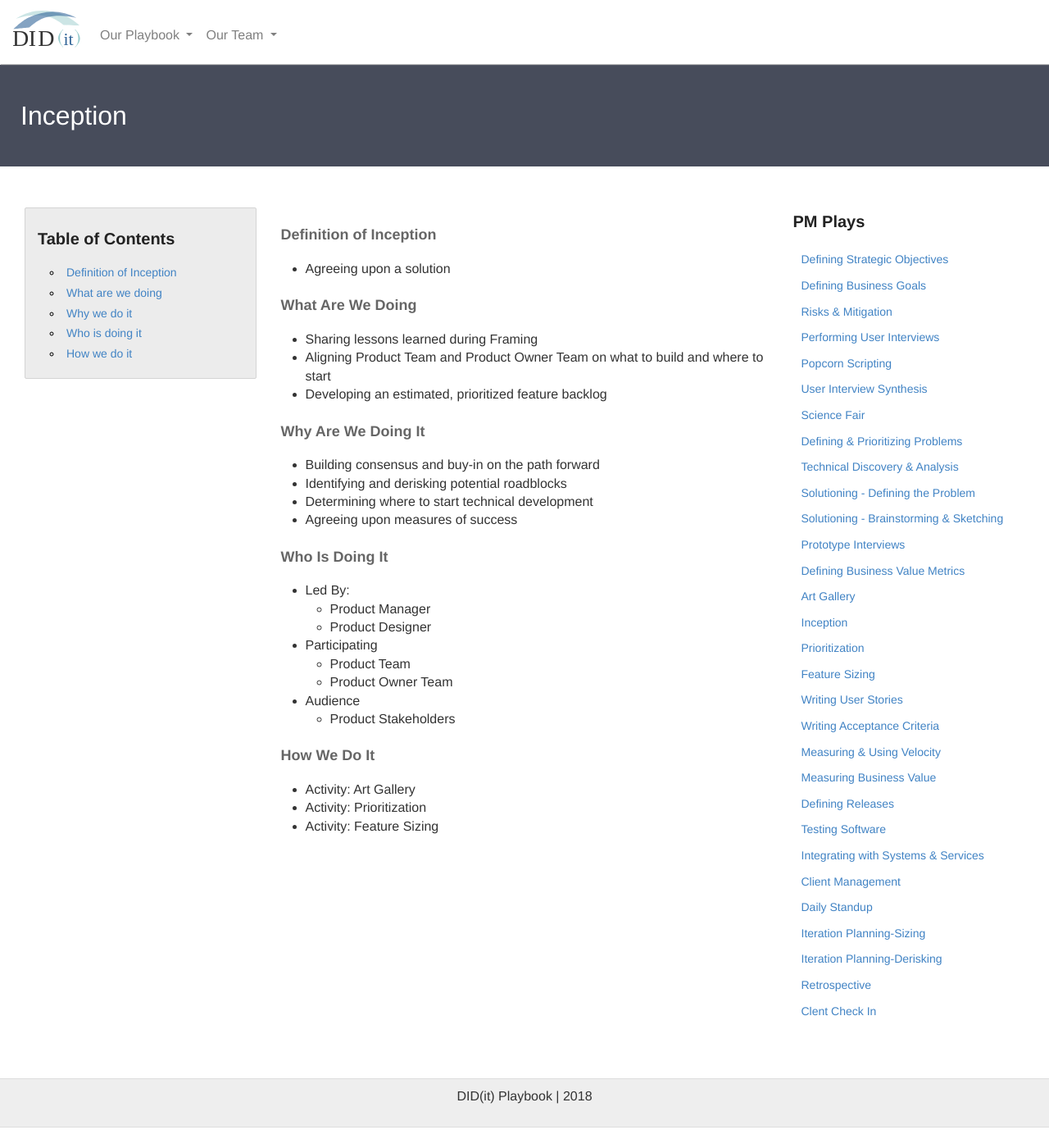
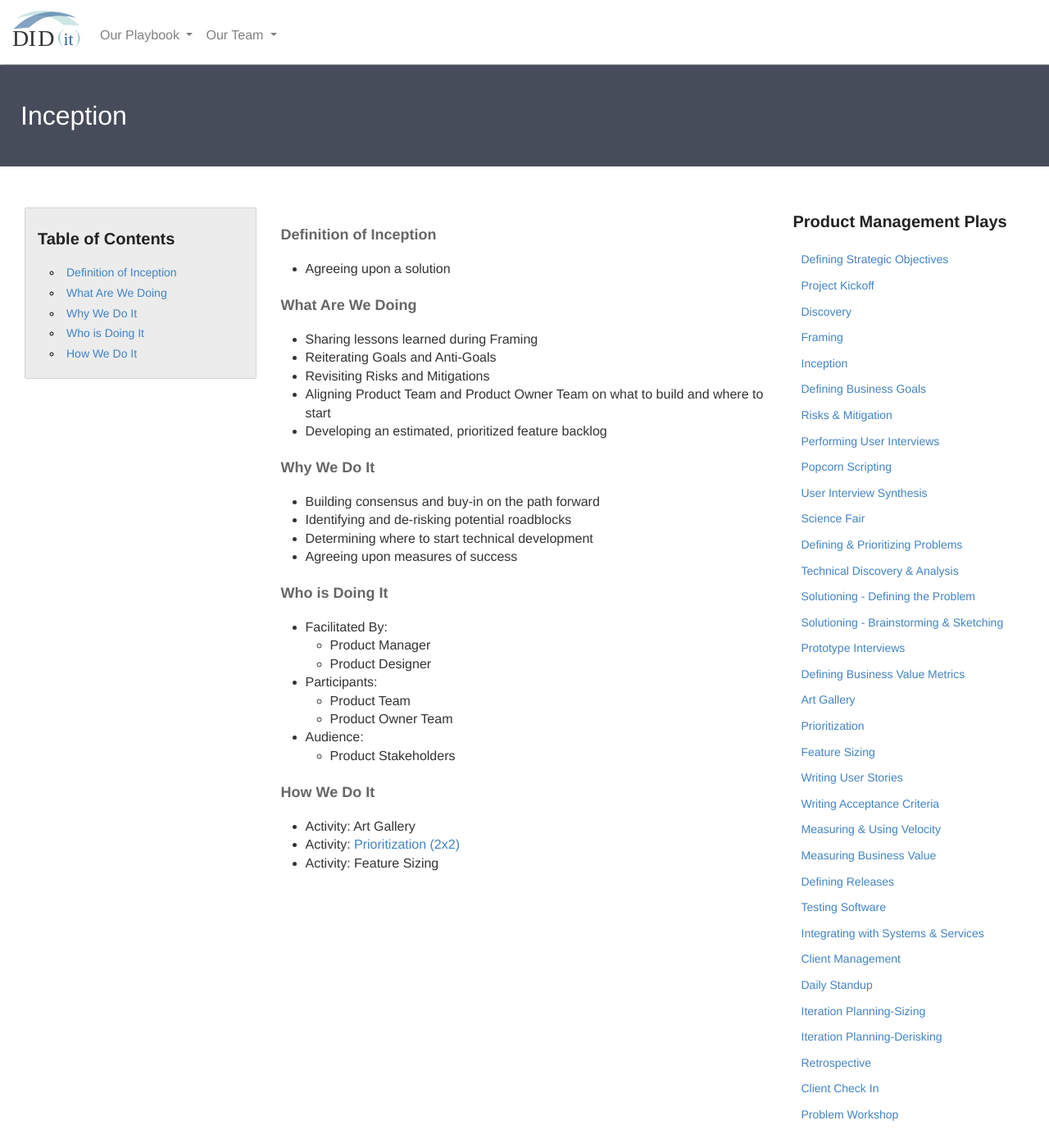
Before and after one commit to KnightPointSystems/kps_playbook, a Jekyll site: the page built from inception.md, in a window 1280 px wide and 1400 px high. Shown: the whole window at 82% size. Built offline with Jekyll 4.4.1, drawn with Linux system fonts in a browser that asks for light colours; nearby versions of some CDN libraries.

Commit message:
Updated two plays

```diff
--- a/_includes/product-plays.html
+++ b/_includes/product-plays.html
@@ -5,6 +5,7 @@
                     <li><a href="{{ site.baseurl }}/kickoff">Project Kickoff</a></li>
                     <li><a href="{{ site.baseurl }}/discovery">Discovery</a></li>
                     <li><a href="{{ site.baseurl }}/framing">Framing</a></li>
+                    <li><a href="{{ site.baseurl }}/inception">Inception</a></li>
                     <li><a href="{{ site.baseurl }}/business-goals">Defining Business Goals</a></li>
                     <li><a href="{{ site.baseurl }}/risks-mitigation">Risks &amp; Mitigation</a></li>
                     <li><a href="{{ site.baseurl }}/user-interviews">Performing User Interviews</a></li>
--- a/inception.md
+++ b/inception.md
@@ -10,28 +10,28 @@
             <h3>Table of Contents</h3>
                 <ul>
                     <li>
-                        <a href="#I-Definition">
+                        <a href="#Definition">
                             Definition of Inception
                         </a>
                     </li>
                     <li>
-                        <a href="#I-What">
-                            What are we doing
+                        <a href="#What">
+                            What Are We Doing
                         </a>
                     </li>
                     <li>
-                        <a href="#I-Why">
-                            Why we do it
+                        <a href="#Why">
+                            Why We Do It
                         </a>
                     </li>
                     <li>
-                        <a href="#I-Who">
-                            Who is doing it
+                        <a href="#Who">
+                            Who is Doing It
                         </a>
                     </li>
                     <li>
-                        <a href="#I-How">
-                            How we do it
+                        <a href="#How">
+                            How We Do It
                         </a>
                             <ul>
                             </ul>
@@ -40,7 +40,7 @@
         </div>
     </div>
     <div class="col-md-6">
-    <h4 class="I-What" id="I-What">
+    <h4 class="Definition" id="Definition">
             Definition of Inception
         </h4>
           <ul>
@@ -48,13 +48,15 @@
                   Agreeing upon a solution
               </li>
           </ul>
-        <h4 class="I-What" id="I-What">
+        <h4 class="What" id="What">
             What Are We Doing
         </h4>
           <ul>
             <li>
               Sharing lessons learned during Framing
             </li>
+            <li>Reiterating Goals and Anti-Goals</li>
+            <li>Revisiting Risks and Mitigations</li>
             <li>
               Aligning Product Team and Product Owner Team on what to build and where to start
             </li>
@@ -62,81 +64,47 @@
               Developing an estimated, prioritized feature backlog
             </li>
           </ul>
-        <h4 class="I-Why" id="I-Why">
-            Why Are We Doing It
+        <h4 class="Why" id="Why">
+            Why We Do It
         </h4>
           <ul>
             <li>Building consensus and buy-in on the path forward</li>
-            <li>Identifying and derisking potential roadblocks</li>
+            <li>Identifying and de-risking potential roadblocks</li>
             <li>Determining where to start technical development</li>
             <li>Agreeing upon measures of success</li>
           </ul>
-        <h4 class="I-Who" id="I-Who">
-            Who Is Doing It
+        <h4 class="Who" id="Who">
+            Who is Doing It
         </h4>
         <ul>
-            <li>Led By:
+            <li>Facilitated By:
                 <ul>
                     <li>Product Manager</li>
                     <li>Product Designer</li>
                 </ul>
             </li>
-            <li>Participating
+            <li>Participants:
                 <ul>
                     <li>Product Team</li>
                     <li>Product Owner Team</li>
                 </ul>
             </li>
-            <li>Audience
+            <li>Audience:
                 <ul>
                     <li>Product Stakeholders</li>
                 </ul>
             </li>
         </ul>
-<h4 class="I-How" id="I-How">
+<h4 class="How" id="How">
     How We Do It
 </h4>
 <ul>
   <li>Activity: Art Gallery</li>
-  <li>Activity: Prioritization</li>
+  <li>Activity: <a href="{{ site.baseurl }}/prioritization">Prioritization (2x2)</a></li>
   <li>Activity: Feature Sizing</li>
 </ul>
     </div>
     <div class="col-md-3">
-        <div class="sideLinks">
-            <h2>PM Plays</h2>
-                <ul>
-                    <li><a href="{{ site.baseurl }}/strategic-objectives">Defining Strategic Objectives</a></li>
-                    <li><a href="{{ site.baseurl }}/business-goals">Defining Business Goals</a></li>
-                    <li><a href="{{ site.baseurl }}/risks-mitigation">Risks &amp; Mitigation</a></li>
-                    <li><a href="{{ site.baseurl }}/user-interviews">Performing User Interviews</a></li>
-                    <li><a href="{{ site.baseurl }}/popcorn-scripting">Popcorn Scripting</a></li>
-                    <li><a href="{{ site.baseurl }}/interview-synthesis">User Interview Synthesis</a></li>
-                    <li><a href="{{ site.baseurl }}/science-fair">Science Fair</a></li>
-                    <li><a href="{{ site.baseurl }}/defining-problems">Defining &amp; Prioritizing Problems</a></li>
-                    <li><a href="{{ site.baseurl }}/technical-discovery">Technical Discovery &amp; Analysis</a></li>
-                    <li><a href="{{ site.baseurl }}/solutioning-problem">Solutioning - Defining the Problem</a></li>
-                    <li><a href="{{ site.baseurl }}/solutioning-sketching">Solutioning - Brainstorming &amp; Sketching</a></li>
-                    <li><a href="{{ site.baseurl }}/prototype-interviews">Prototype Interviews</a></li>
-                    <li><a href="{{ site.baseurl }}/business-metrics">Defining Business Value Metrics</a></li>
-                    <li><a href="{{ site.baseurl }}/art-gallery">Art Gallery</a></li>
-                    <li><a href="{{ site.baseurl }}/inception">Inception</a></li>
-                    <li><a href="{{ site.baseurl }}/prioritization">Prioritization</a></li>
-                    <li><a href="{{ site.baseurl }}/feature-sizing">Feature Sizing</a></li>
-                    <li><a href="{{ site.baseurl }}/user-stories">Writing User Stories</a></li>
-                    <li><a href="{{ site.baseurl }}/acceptance-criteria">Writing Acceptance Criteria</a></li>
-                    <li><a href="{{ site.baseurl }}/measuring-velocity">Measuring &amp; Using Velocity</a></li>
-                    <li><a href="{{ site.baseurl }}/measuring-value">Measuring Business Value</a></li>
-                    <li><a href="{{ site.baseurl }}/defining-releases">Defining Releases</a></li>
-                    <li><a href="{{ site.baseurl }}/testing-software">Testing Software</a></li>
-                    <li><a href="{{ site.baseurl }}/system-services">Integrating with Systems &amp; Services</a></li>
-                    <li><a href="{{ site.baseurl }}/client-management">Client Management</a></li>
-                    <li><a href="{{ site.baseurl }}/daily-standup">Daily Standup</a></li>
-                    <li><a href="{{ site.baseurl }}/sizing">Iteration Planning-Sizing</a></li>
-                    <li><a href="{{ site.baseurl }}/derisking">Iteration Planning-Derisking</a></li>
-                    <li><a href="{{ site.baseurl }}/retrospective">Retrospective</a></li>
-                    <li><a href="{{ site.baseurl }}/check-in">Clent Check In</a></li>
-                </ul>
-          </div>
+                {% include product-plays.html %}
     </div>
 </div>
```
Also changed, not shown: measuring-using-velocity.md (+11 -11 lines).
